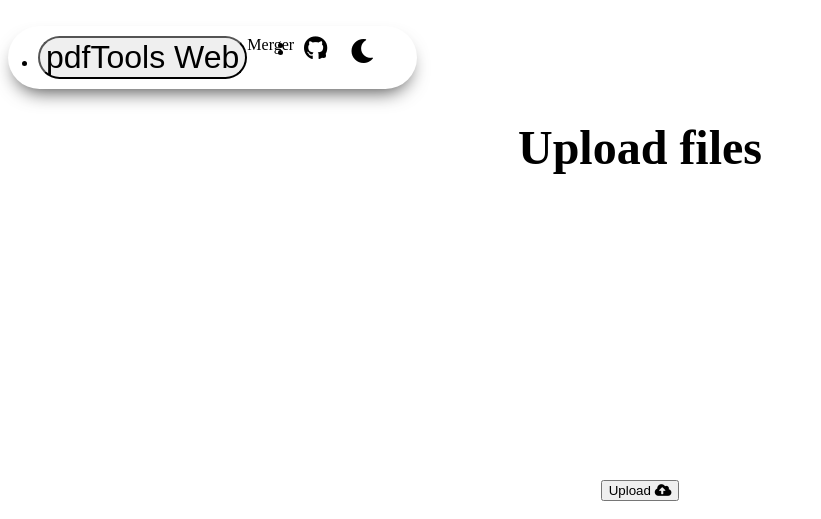
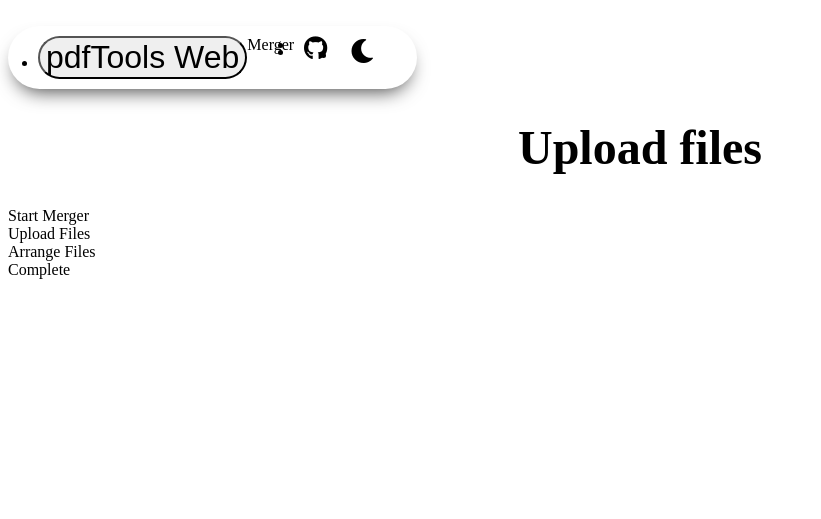
Before and after one commit to Kinjalrk2k/pdfTools-Web, a Flask app: template app/templates/merger/upload.html.j2 in a window 1280 px wide. Shown: the top 519 px of the page, without its empty margins (0-821 px from the left). Run offline with Flask 2, Linux system fonts and the light colour scheme; the template is opened without the code that fills it, so the values that code supplies are empty; some libraries are stand-ins or nearby versions.

Commit message:
added steplist to all sites

```diff
--- a/app/static/css/main.css
+++ b/app/static/css/main.css
@@ -18,3 +18,8 @@ a {
   display: flex;
   justify-content: center;
 }
+
+.spectrum-Steplist {
+  margin-bottom: 30px;
+  margin-top: 0;
+}
--- a/app/templates/merger/upload.html.j2
+++ b/app/templates/merger/upload.html.j2
@@ -14,6 +14,37 @@
 <div class="main-content">
   <div class="heading">
     <h1>Upload files</h1>
+  </div>
+
+  <div class="spectrum-Steplist" role="list">
+    <div class="spectrum-Steplist-item is-complete" role="listitem" aria-posinset="1" aria-setsize="4">
+      <span class="spectrum-Steplist-label">Start Merger</span>
+      <span class="spectrum-Steplist-markerContainer">
+        <span class="spectrum-Steplist-marker"></span>
+      </span>
+      <span class="spectrum-Steplist-segment"></span>
+    </div>
+    <div class="spectrum-Steplist-item is-selected" role="listitem" aria-posinset="2" aria-setsize="4">
+      <span class="spectrum-Steplist-label">Upload Files</span>
+      <span class="spectrum-Steplist-markerContainer">
+        <span class="spectrum-Steplist-marker"></span>
+      </span>
+      <span class="spectrum-Steplist-segment"></span>
+    </div>
+    <div class="spectrum-Steplist-item" role="listitem" aria-posinset="3" aria-setsize="4" aria-current="step">
+      <span class="spectrum-Steplist-label">Arrange Files</span>
+      <span class="spectrum-Steplist-markerContainer">
+        <span class="spectrum-Steplist-marker"></span>
+      </span>
+      <span class="spectrum-Steplist-segment"></span>
+    </div>
+    <div class="spectrum-Steplist-item" role="listitem" aria-posinset="4" aria-setsize="4">
+      <span class="spectrum-Steplist-label">Complete</span>
+      <span class="spectrum-Steplist-markerContainer">
+        <span class="spectrum-Steplist-marker"></span>
+      </span>
+      <span class="spectrum-Steplist-segment"></span>
+    </div>
   </div>
 
   {% with messages = get_flashed_messages() %}
```
Also changed, not shown: app/templates/merger/arrange.html.j2 (+32 -0 lines), app/templates/merger/complete.html.j2 (+32 -0 lines), app/templates/merger/merger.html.j2 (+32 -0 lines).
